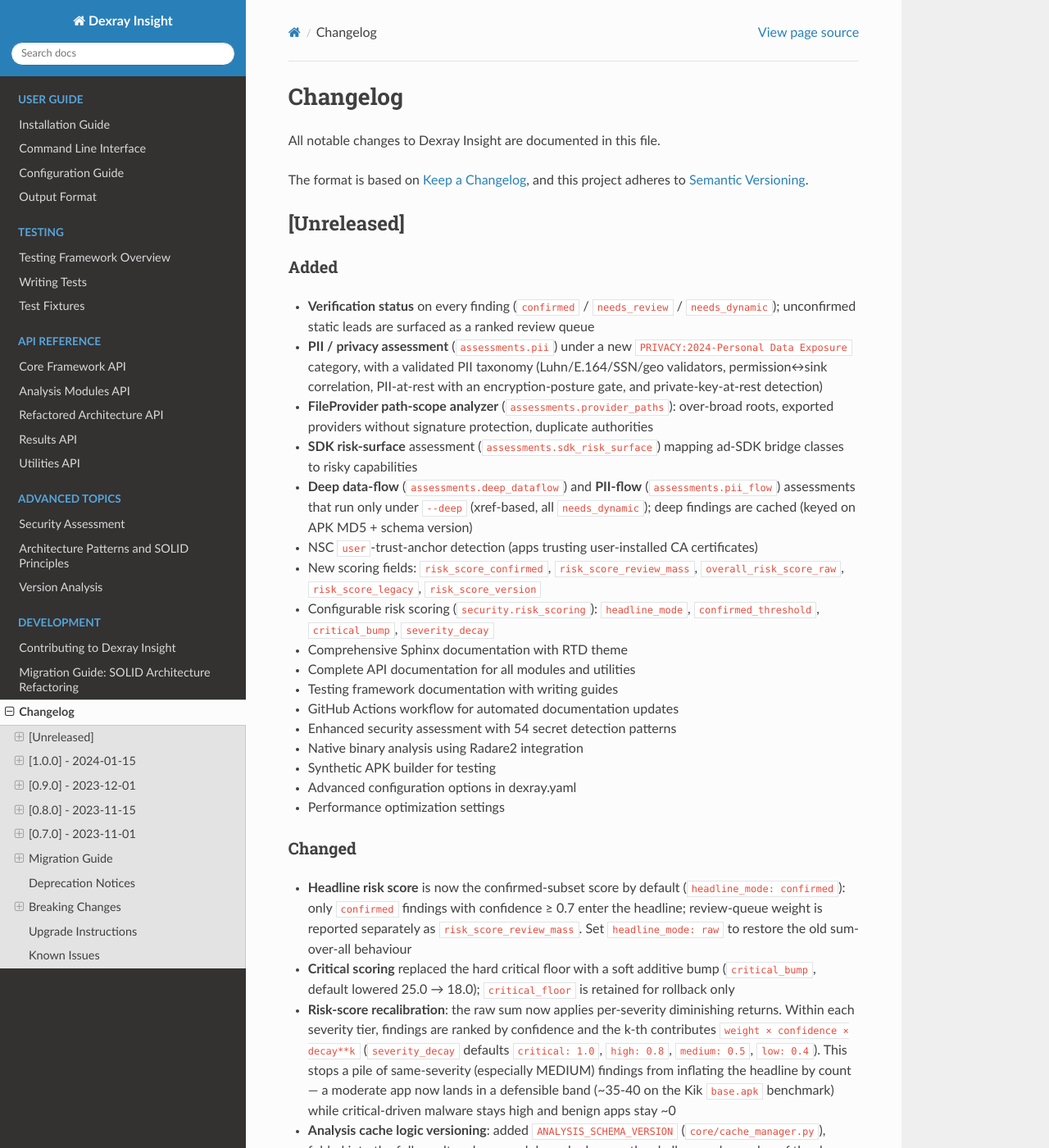
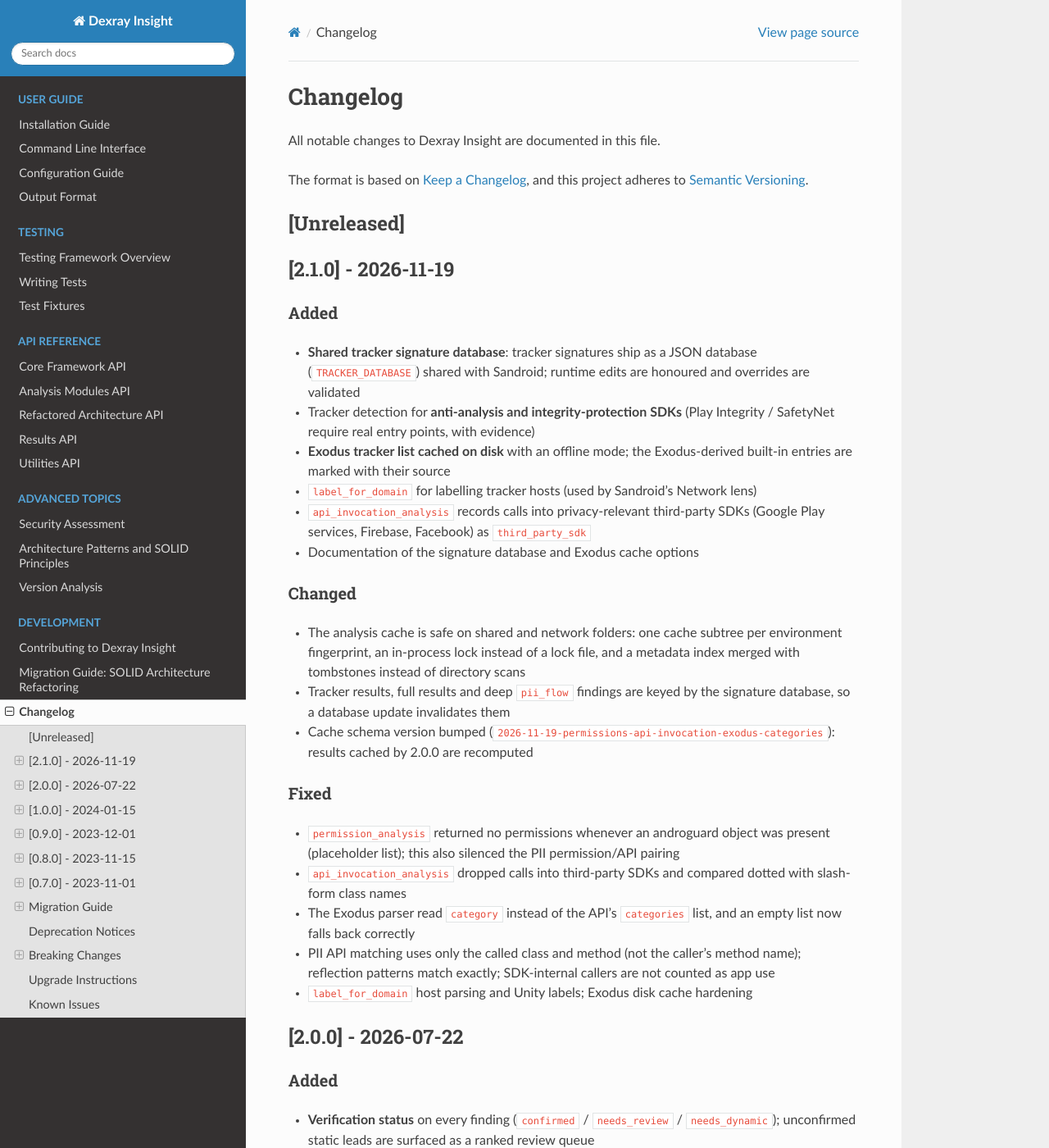
Before and after one commit to fkie-cad/Sandroid_Dexray-Insight, a Sphinx documentation site: the page built from docs/changelog.rst, in a window 1280 px wide and 1400 px high. Shown: the whole window at 82% size. Built offline with Sphinx 7.4.7 and the Read the Docs theme 3.1.0, drawn with Linux system fonts in a browser that asks for light colours; pages that are not in the unit, such as notebooks, are missing from menus; the version number could not be read and is left out.

Commit message:
chore(release): 2.1.0
Shared tracker signature database, Exodus offline cache, anti-analysis SDK
detection, a safe shared analysis cache, and the privacy fixes in
permission_analysis / api_invocation_analysis / the Exodus parser.
Changelog: the former [Unreleased] section is 2.0.0 (PyPI, 2026-07-22).

Co-Authored-By: Claude Opus 5.5 <noreply@anthropic.com>

```diff
--- a/docs/changelog.rst
+++ b/docs/changelog.rst
@@ -8,6 +8,49 @@ and this project adheres to `Semantic Versioning <https://semver.org/spec/v2.0.0
 
 [Unreleased]
 ------------
+
+[2.1.0] - 2026-11-19
+--------------------
+
+Added
+~~~~~
+- **Shared tracker signature database**: tracker signatures ship as a JSON
+  database (``TRACKER_DATABASE``) shared with Sandroid; runtime edits are honoured
+  and overrides are validated
+- Tracker detection for **anti-analysis and integrity-protection SDKs** (Play
+  Integrity / SafetyNet require real entry points, with evidence)
+- **Exodus tracker list cached on disk** with an offline mode; the
+  Exodus-derived built-in entries are marked with their source
+- ``label_for_domain`` for labelling tracker hosts (used by Sandroid's Network lens)
+- ``api_invocation_analysis`` records calls into privacy-relevant third-party SDKs
+  (Google Play services, Firebase, Facebook) as ``third_party_sdk``
+- Documentation of the signature database and Exodus cache options
+
+Changed
+~~~~~~~
+- The analysis cache is safe on shared and network folders: one cache subtree per
+  environment fingerprint, an in-process lock instead of a lock file, and a
+  metadata index merged with tombstones instead of directory scans
+- Tracker results, full results and deep ``pii_flow`` findings are keyed by the
+  signature database, so a database update invalidates them
+- Cache schema version bumped (``2026-11-19-permissions-api-invocation-exodus-categories``):
+  results cached by 2.0.0 are recomputed
+
+Fixed
+~~~~~
+- ``permission_analysis`` returned no permissions whenever an androguard object was
+  present (placeholder list); this also silenced the PII permission/API pairing
+- ``api_invocation_analysis`` dropped calls into third-party SDKs and compared
+  dotted with slash-form class names
+- The Exodus parser read ``category`` instead of the API's ``categories`` list, and
+  an empty list now falls back correctly
+- PII API matching uses only the called class and method (not the caller's method
+  name); reflection patterns match exactly; SDK-internal callers are not counted
+  as app use
+- ``label_for_domain`` host parsing and Unity labels; Exodus disk cache hardening
+
+[2.0.0] - 2026-07-22
+--------------------
 
 Added
 ~~~~~
```
Also changed, not shown: README.md (+1 -1 lines), 1 other file.
